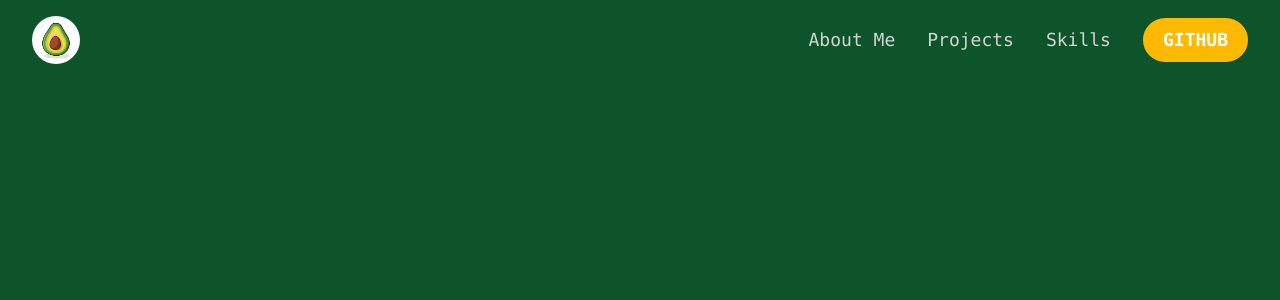
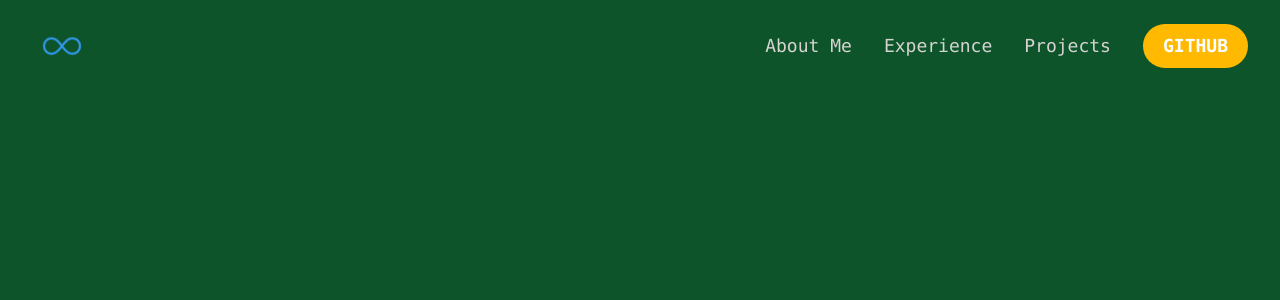
Before and after one commit to Kavya-Agar/Personal-Website-V2, a React (Vite) app in the folder frontend/: page / in a window 1280 px wide. Shown: the top 300 px of the page. Built offline with nearby package versions, Linux system fonts and the light colour scheme.

Commit message:
Navbar done

```diff
--- a/frontend/index.html
+++ b/frontend/index.html
@@ -1,14 +1,20 @@
 <!doctype html>
 <html lang="en">
+
 <head>
   <meta charset="UTF-8" />
-    <link rel="icon" type="image/svg+xml" href="/vite.svg" />
   <meta name="viewport" content="width=device-width, initial-scale=1.0" />
   <link href="/src/index.css" rel="stylesheet">
   <title>Kavacado</title>
+
+  <link rel="preconnect" href="https://fonts.googleapis.com">
+  <link rel="preconnect" href="https://fonts.gstatic.com" crossorigin>
+  <link href="https://fonts.googleapis.com/css2?family=Chewy&display=swap" rel="stylesheet">
 </head>
+
 <body>
   <div id="root"></div>
   <script type="module" src="/src/main.jsx"></script>
 </body>
+
 </html>
--- a/frontend/src/App.css
+++ b/frontend/src/App.css
@@ -1,2 +1,11 @@
+
+@import url('https://fonts.googleapis.com/css2?family=Chewy&display=swap');
 @import 'tailwindcss' layer(utilities);
 @import 'tailwindcss/utilities' layer(utilities);
+@import 'tailwindcss/utilities' layer(utilities);
+
+.chewy-regular {
+  font-family: "Chewy", cursive, system-ui;
+  font-weight: 400;
+  font-style: normal;
+}
--- a/frontend/src/components/Navbar.jsx
+++ b/frontend/src/components/Navbar.jsx
@@ -1,5 +1,4 @@
-
-import logo from '../assets/half-avocado-fresh-ripe-icon-white-background-vector-ilustration_547674-3121.avif';
+import logo from '../assets/infinity.png';
 import { Link } from 'react-router-dom';
 
 export default function Navbar() {
@@ -8,14 +7,14 @@ export default function Navbar() {
 
             <div class="flex items-center">
                 <Link to="/">
-                    <img src={logo} alt="Logo" class="h-12 w-12 rounded-full mr-4" />
+                    <img src={logo} alt="Logo" class="h-15 w-15 rounded-full mr-4" />
                 </Link>
             </div>
 
             <div class="flex items-center space-x-8 text-lg font-mono text-stone-300">
                 <Link to="/about" class="hover:text-amber-400 transition">About Me</Link>
-                <Link to="/projects" class="hover:text-amber-400 transition">Projects</Link>
-                <Link to="/skills" class="hover:text-amber-400 transition">Skills</Link>
+                <Link to="/projects" class="hover:text-amber-400 transition">Experience</Link>
+                <Link to="/skills" class="hover:text-amber-400 transition">Projects</Link>
 
                 <a
                     href="https://github.com/Kavya-Agar"
--- a/frontend/src/index.css
+++ b/frontend/src/index.css
@@ -1,14 +1,2 @@
+@import url('https://fonts.googleapis.com/css2?family=Chewy&display=swap');
 @import 'tailwindcss' layer(utilities);
-@import 'tailwindcss/utilities' layer(utilities);
-
-@theme {
-  --default-font-family: 'Bely Display', 'sans-serif';
-}
-
-@layer utilities {
-  @font-face {
-    font-family: 'Bely Display';
-    src: url('frontend/src/assets/fonnts.com-Bely_Display_W00_Regular.ttf')
-      format('Bely Display');
-  }
-}
```
Also changed, not shown: frontend/src/assets/fonnts.com-Bely_Display_W00_Regular.ttf (deleted), frontend/src/assets/infinity.png (added). Lines whose indentation alone changed are shown as unchanged.
